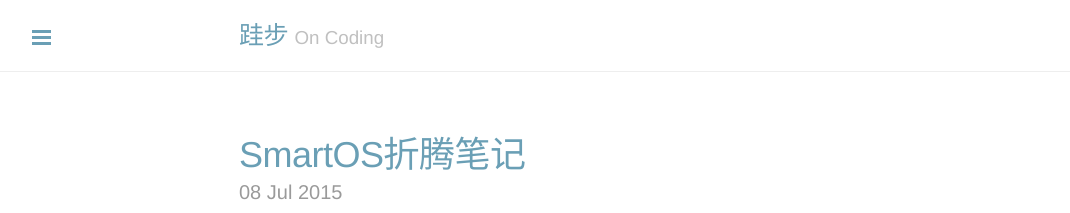
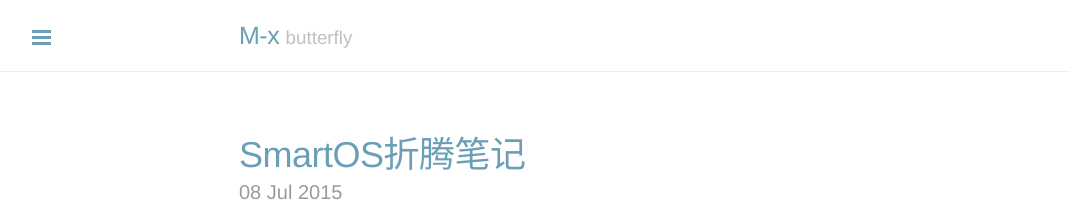
Before and after one commit to hanjianwei/hanjianwei.github.io, a Jekyll site: the page built from index.html, in a window 1280 px wide. Shown: the top 213 px of the page, without its empty margins (1-1071 px from the left). Built offline with Jekyll 4.4.1, drawn with Linux system fonts in a browser that asks for light colours; nearby versions of some CDN libraries; Markdown is read by kramdown in place of the engine named in the settings; the list of posts is cut into pages by our own code; comment, search, counter and statistics services are not loaded; some of the changed lines change nothing that is shown.

Commit message:
Use kramdown

```diff
--- a/_config.yml
+++ b/_config.yml
@@ -1,5 +1,5 @@
-title:                跬步
-tagline:              On Coding
+title:                M-x
+tagline:              butterfly
 description:          'Read | Think | Write'
 
 url:                  http://hanjianwei.com
@@ -19,21 +19,6 @@
 exclude: [LICENSE.md, Gemfile, Gemfile.lock, README.md, vendor]
 
 lsi:      true
-markdown: redcarpet
-redcarpet:
-  extensions:
-    - no_intra_emphasis
-    - tables
-    - fenced_code_blocks
-    - disable_indented_code_blocks
-    - autolink
-    - strikethrough
-    - space_after_headers
-    - superscript
-    - underline
-    - highlight
-    - quote
-    - footnotes
 
 sass:
   style: :compressed
--- a/_includes/head.html
+++ b/_includes/head.html
@@ -15,6 +15,7 @@
 
   <!-- CSS -->
   <link rel="stylesheet" href="{{ site.baseurl }}public/css/style.css">
+  <link rel="stylesheet" href="//cdnjs.cloudflare.com/ajax/libs/highlight.js/8.8.0/styles/default.min.css">
 
   <!-- Icons -->
   <link rel="apple-touch-icon-precomposed" sizes="144x144" href="{{ site.baseurl }}public/apple-touch-icon-precomposed.png">
--- a/_layouts/default.html
+++ b/_layouts/default.html
@@ -26,6 +26,8 @@
 
     <label for="sidebar-checkbox" class="sidebar-toggle"></label>
 
+    <script src="//cdnjs.cloudflare.com/ajax/libs/highlight.js/8.8.0/highlight.min.js"></script>
+
     <script>
       (function(document) {
         var toggle = document.querySelector('.sidebar-toggle');
@@ -51,6 +53,8 @@
         dsq.src = '//' + disqus_shortname + '.disqus.com/embed.js';
         (document.getElementsByTagName('head')[0] || document.getElementsByTagName('body')[0]).appendChild(dsq);
       })();
+
+      hljs.initHighlightingOnLoad();
     </script>
   </body>
 </html>
```
